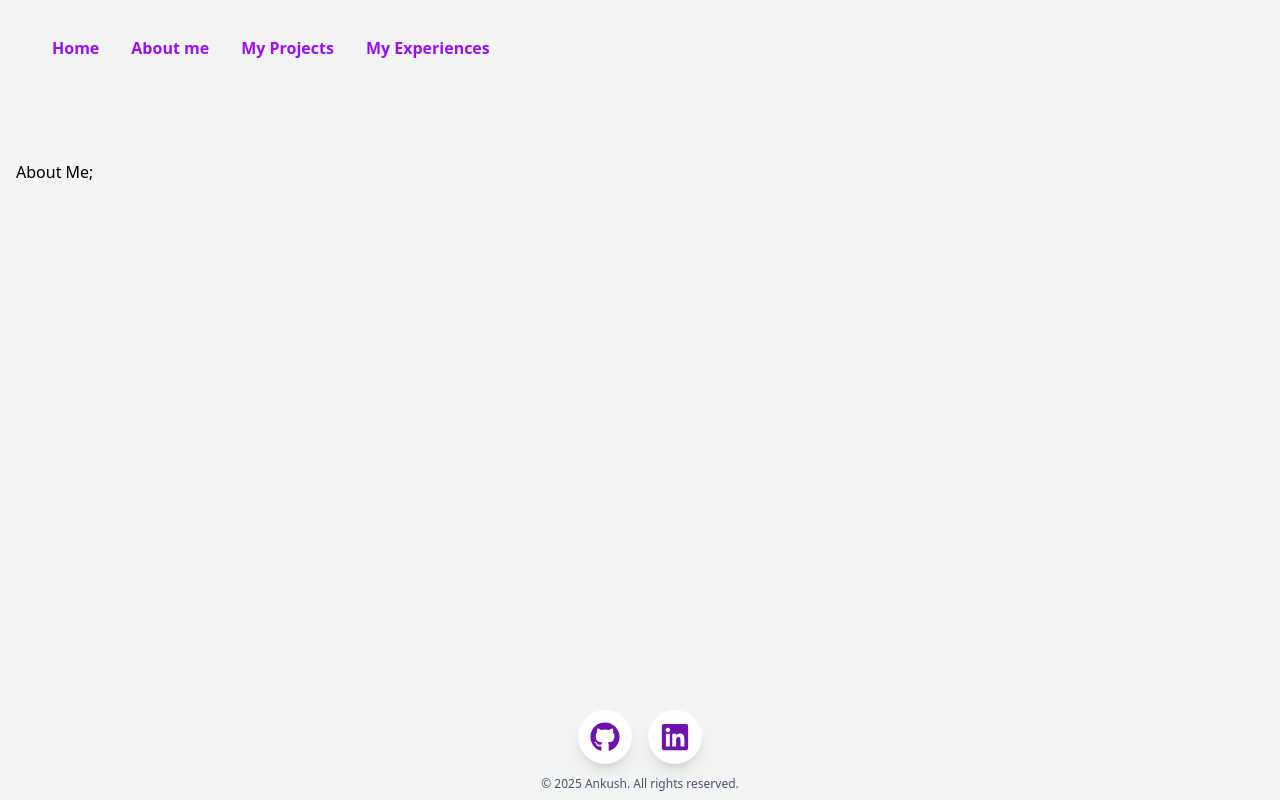
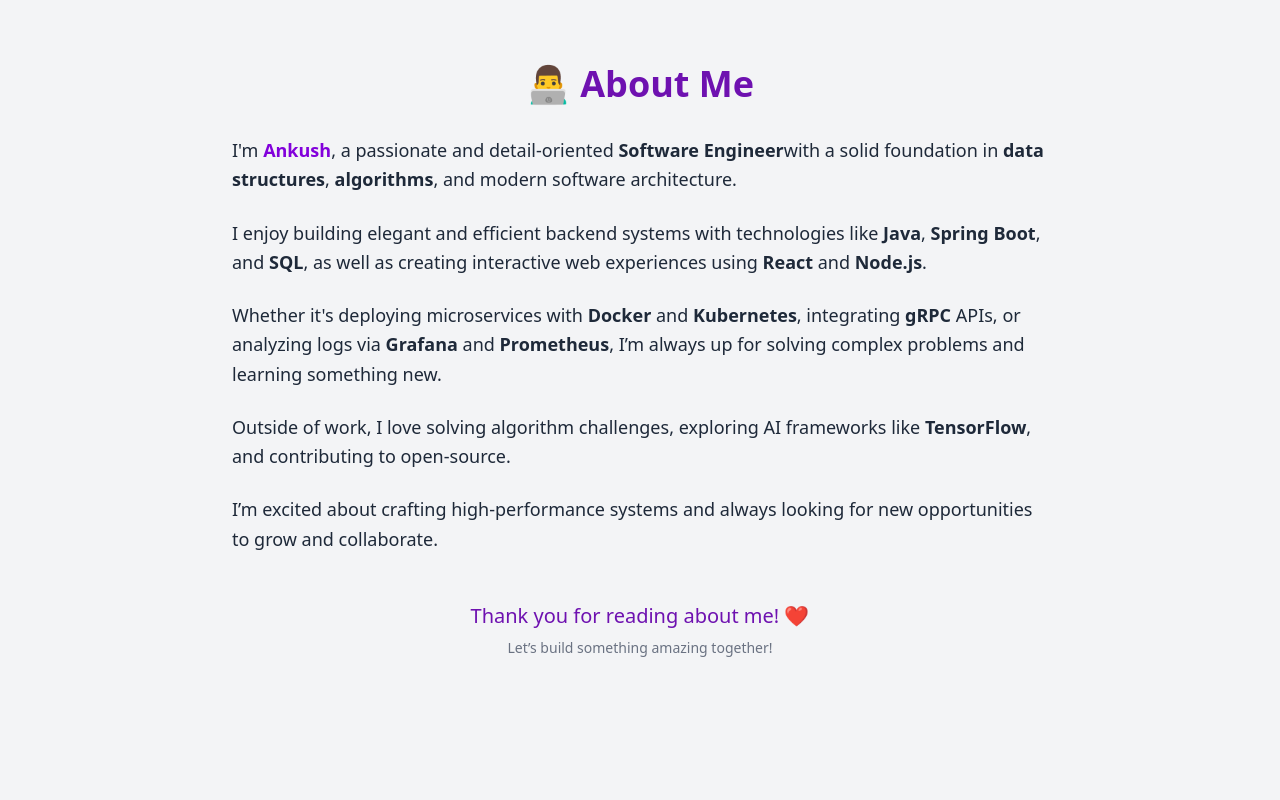
Before and after one commit to Ankushryuga/Skills-Prepration, a React (Vite) app in the folder react/: page /aboutme in a window 1280 px wide. Built offline with nearby package versions, Linux system fonts and the light colour scheme.

Commit message:
portolio update

```diff
--- a/react/src/App.tsx
+++ b/react/src/App.tsx
@@ -1,12 +1,14 @@
 import {Routes, Route, BrowserRouter} from 'react-router-dom';
 import DefultLayout from './layouts/layout';
-
+import AboutMe from './components/about/aboutMe';
 const App:React.FC=()=>{
   return (
     <BrowserRouter>
     <Routes>
       <Route path='*' element={<DefultLayout />}>
       </Route>
+            <Route path="/aboutme" element={<AboutMe />}>
+      </Route>
     </Routes>
     </BrowserRouter>
   )
--- a/react/src/components/about/aboutMe.tsx
+++ b/react/src/components/about/aboutMe.tsx
@@ -1,8 +1,82 @@
-const AboutMe:React.FC=()=>{
-    return (
-        <div>
-            About Me;
-        </div>
-    )
-}
+// const AboutMe: React.FC = () => {
+//   return (
+//     <div className="px-4 sm:px-10 py-10 text-gray-800 max-w-4xl mx-auto">
+//       <h1 className="text-4xl font-bold mb-6 text-purple-800">About Me</h1>
+//       <p className="text-lg leading-relaxed mb-4">
+//         I'm Ankush, a passionate and detail-oriented <strong>Software Engineer</strong> with a strong foundation in
+//         data structures, algorithms, and system design. With hands-on experience across both <strong>backend</strong>
+//         and <strong>frontend</strong> technologies, I specialize in building robust, scalable, and user-friendly
+//         applications.
+//       </p>
+
+//       <p className="text-lg leading-relaxed mb-4">
+//         I’ve worked with a wide range of technologies including <strong>Java</strong>, <strong>Spring Boot</strong>,
+//         <strong>Python</strong>, <strong>React</strong>, <strong>Docker</strong>, and <strong>Kubernetes</strong>.
+//         My expertise extends to designing RESTful APIs, managing databases like <strong>MySQL</strong>,
+//         <strong>PostgreSQL</strong>, and implementing microservices-based architectures.
+//       </p>
+
+//       <p className="text-lg leading-relaxed mb-4">
+//         I enjoy transforming complex problems into clean, efficient code, and I’m always eager to learn new
+//         technologies. I take pride in writing readable, maintainable code and collaborating with cross-functional teams.
+//       </p>
+
+//       <p className="text-lg leading-relaxed mb-4">
+//         When I’m not coding, I love contributing to open-source projects, solving algorithmic challenges, or exploring
+//         the latest trends in cloud computing and AI.
+//       </p>
+
+//       <p className="text-lg leading-relaxed">
+//         I'm currently open to exciting opportunities where I can make meaningful contributions, grow as an engineer,
+//         and help shape innovative products.
+//       </p>
+//     </div>
+//   );
+// };
+
+// export default AboutMe;
+
+import React from "react";
+
+const AboutMe: React.FC = () => {
+  return (
+    <div className="px-4 sm:px-10 py-16 text-gray-800 max-w-4xl mx-auto animate-fade-in">
+      <h1 className="text-4xl font-bold mb-8 text-purple-800 text-center">
+        👨‍💻 About Me
+      </h1>
+
+      <p className="text-lg leading-relaxed mb-6">
+        I'm <span className="font-semibold text-purple-700">Ankush</span>, a passionate and detail-oriented <strong>Software Engineer</strong>
+        with a solid foundation in <strong>data structures</strong>, <strong>algorithms</strong>, and modern software architecture.
+      </p>
+
+      <p className="text-lg leading-relaxed mb-6">
+        I enjoy building elegant and efficient backend systems with technologies like <strong>Java</strong>, <strong>Spring Boot</strong>, and <strong>SQL</strong>,
+        as well as creating interactive web experiences using <strong>React</strong> and <strong>Node.js</strong>.
+      </p>
+
+      <p className="text-lg leading-relaxed mb-6">
+        Whether it's deploying microservices with <strong>Docker</strong> and <strong>Kubernetes</strong>, integrating <strong>gRPC</strong> APIs,
+        or analyzing logs via <strong>Grafana</strong> and <strong>Prometheus</strong>, I’m always up for solving complex problems and learning something new.
+      </p>
+
+      <p className="text-lg leading-relaxed mb-6">
+        Outside of work, I love solving algorithm challenges, exploring AI frameworks like <strong>TensorFlow</strong>, and contributing to open-source.
+      </p>
+
+      <p className="text-lg leading-relaxed mb-10">
+        I’m excited about crafting high-performance systems and always looking for new opportunities to grow and collaborate.
+      </p>
+
+      {/* Thank you message */}
+      <div className="text-center mt-12">
+        <p className="text-xl font-medium text-purple-800">
+          Thank you for reading about me! <span role="img" aria-label="heart">❤️</span>
+        </p>
+        <p className="text-sm text-gray-500 mt-2">Let’s build something amazing together!</p>
+      </div>
+    </div>
+  );
+};
+
 export default AboutMe;
--- a/react/src/components/home/home.tsx
+++ b/react/src/components/home/home.tsx
@@ -1,3 +1,4 @@
+import { useNavigate } from "react-router-dom";
 const skills = [
   "DS", "Algorithms", "Java", "JavaScript", "Python", "SQL", "Spring Boot", "J2EE", "REST API",
   "gRPC + Protobuf", "React", "Node.js", "Docker", "Kubernetes", "Tensorflow", "MySQL", "PostgreSQL",
@@ -6,8 +7,10 @@
 ];
 
 const Home: React.FC = () => {
+  const navigate=useNavigate();
+
   return (
-    <div className="px-4 sm:px-10 py-16 text-gray-800">
+    <div className="px-4 sm:px-10 text-gray-800">
       <p className="text-2xl font-bold">
         <span role="img" aria-label="waving-hand">👋</span> Hi, I'm
       </p>
@@ -33,10 +36,13 @@
 
 
       <div className="flex flex-row pt-10 gap-5">
-  <button className="px-6 py-2 rounded-full bg-purple-800 text-white text-sm sm:text-base font-semibold shadow-md hover:bg-purple-700 transition duration-200">
+  <button className="px-6 py-2 rounded-full bg-purple-800 text-white text-sm sm:text-base font-semibold shadow-md hover:bg-purple-700 active:scale-95 transition transform duration-150 ease-in-out transition duration-200">
     CV
   </button>
-  <button className="px-6 py-2 rounded-full bg-white text-purple-800 border border-purple-800 text-sm sm:text-base font-semibold shadow-md hover:bg-purple-50 transition duration-200">
+  <button onClick={()=>navigate("/aboutme")}
+
+    className="px-6 py-2 rounded-full bg-white text-purple-800 border border-purple-800 text-sm sm:text-base font-semibold shadow-md
+               hover:bg-purple-50 active:scale-95 transition transform duration-150 ease-in-out">
     About Me
   </button>
 </div>
```
Also changed, not shown: 2 other files (tests, documents, lock files or other folders).
